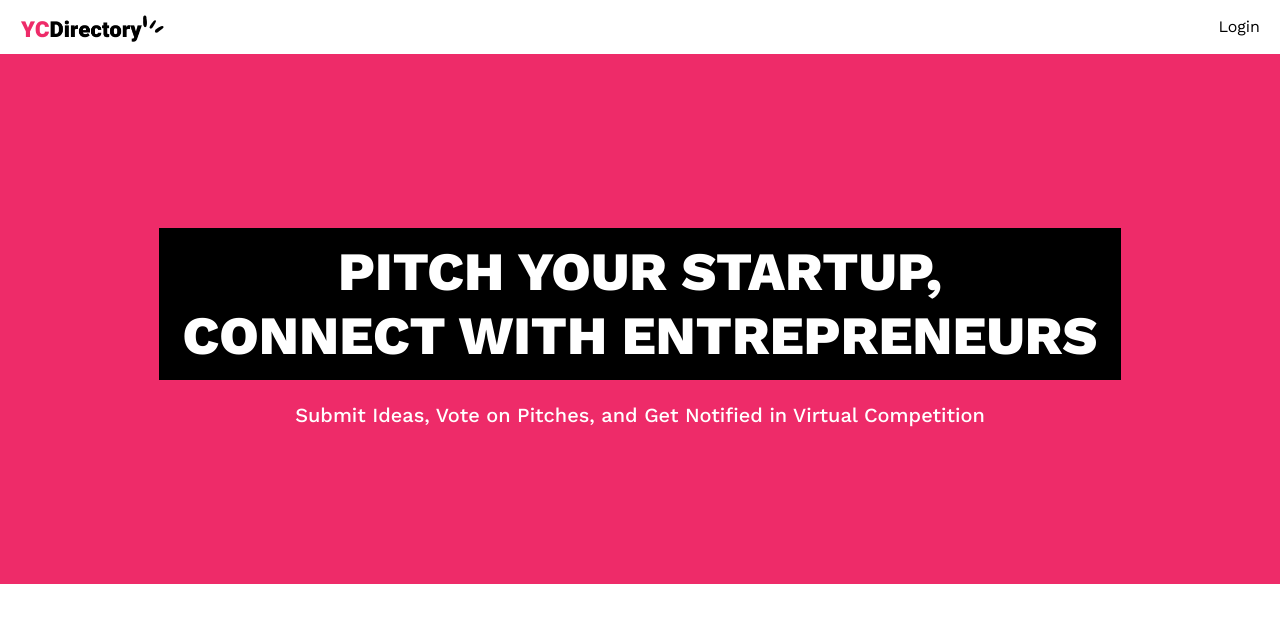
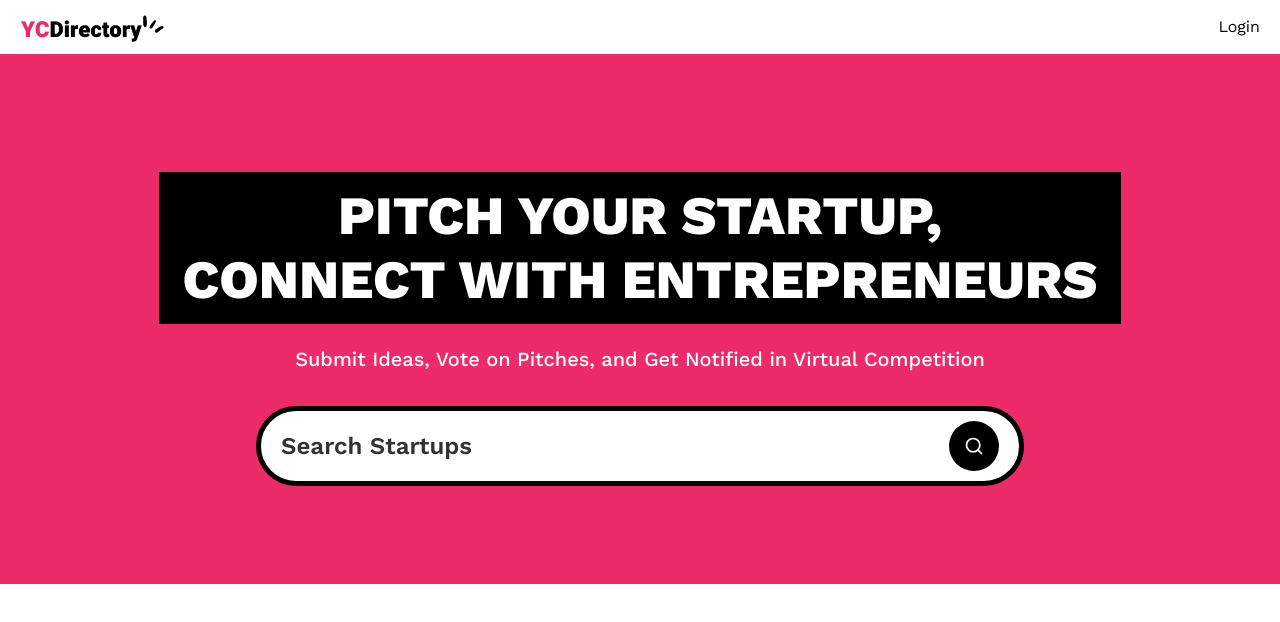
Before and after one commit to Nehal409/next-js-startup-app, a Next.js app: page / in a window 1280 px wide. Shown: the top 622 px of the page. Built offline with nearby package versions, Linux system fonts and the light colour scheme; no server answers.

Commit message:
implement search form

```diff
--- a/app/(root)/layout.tsx
+++ b/app/(root)/layout.tsx
@@ -1,5 +1,5 @@
 import React from "react";
-import Navbar from "../components/Navbar";
+import Navbar from "../../components/Navbar";
 
 export default function Layout({
   children,
--- a/app/(root)/page.tsx
+++ b/app/(root)/page.tsx
@@ -1,4 +1,12 @@
-export default function Home() {
+import SearchForm from "../../components/SearchForm";
+
+export default async function Home({
+  searchParams,
+}: {
+  searchParams: Promise<{ query?: string }>;
+}) {
+  // Robust server side form handling
+  const query = (await searchParams).query;
   return (
     <>
       <section className="pink_container">
@@ -9,6 +17,7 @@
         <p className="sub-heading !max-w-3xl">
           Submit Ideas, Vote on Pitches, and Get Notified in Virtual Competition
         </p>
+        <SearchForm query={query} />
       </section>
     </>
   );
--- /dev/null
+++ b/components/SearchForm.tsx
@@ -0,0 +1,25 @@
+import Form from "next/form";
+import SearchFormReset from "./SearchFormReset";
+import { Search } from "lucide-react";
+
+const SearchForm = ({ query }: { query?: string }) => {
+  return (
+    <Form action="/" scroll={false} className="search-form">
+      <input
+        name="query"
+        defaultValue={query}
+        className="search-input"
+        placeholder="Search Startups"
+        type="text"
+      />
+      <div className="flex gap-2">
+        {query && <SearchFormReset />}
+        <button type="submit" className="search-btn text-white">
+          <Search className="size-5" />
+        </button>
+      </div>
+    </Form>
+  );
+};
+
+export default SearchForm;
--- /dev/null
+++ b/components/SearchFormReset.tsx
@@ -0,0 +1,21 @@
+"use client";
+
+import Link from "next/link";
+import { X } from "lucide-react";
+
+const SearchFormReset = () => {
+  const reset = () => {
+    const form = document.querySelector(".search-form") as HTMLFormElement;
+
+    if (form) form.reset();
+  };
+
+  return (
+    <button type="reset" onClick={reset}>
+      <Link href="/" className="search-btn text-white">
+        <X className="size-5" />
+      </Link>
+    </button>
+  );
+};
+export default SearchFormReset;
--- /dev/null
+++ b/components/ui/button.tsx
@@ -0,0 +1,57 @@
+import * as React from "react"
+import { Slot } from "@radix-ui/react-slot"
+import { cva, type VariantProps } from "class-variance-authority"
+
+import { cn } from "@/lib/utils"
+
+const buttonVariants = cva(
+  "inline-flex items-center justify-center gap-2 whitespace-nowrap rounded-md text-sm font-medium transition-colors focus-visible:outline-none focus-visible:ring-1 focus-visible:ring-ring disabled:pointer-events-none disabled:opacity-50 [&_svg]:pointer-events-none [&_svg]:size-4 [&_svg]:shrink-0",
+  {
+    variants: {
+      variant: {
+        default:
+          "bg-primary text-primary-foreground shadow hover:bg-primary/90",
+        destructive:
+          "bg-destructive text-destructive-foreground shadow-sm hover:bg-destructive/90",
+        outline:
+          "border border-input bg-background shadow-sm hover:bg-accent hover:text-accent-foreground",
+        secondary:
+          "bg-secondary text-secondary-foreground shadow-sm hover:bg-secondary/80",
+        ghost: "hover:bg-accent hover:text-accent-foreground",
+        link: "text-primary underline-offset-4 hover:underline",
+      },
+      size: {
+        default: "h-9 px-4 py-2",
+        sm: "h-8 rounded-md px-3 text-xs",
+        lg: "h-10 rounded-md px-8",
+        icon: "h-9 w-9",
+      },
+    },
+    defaultVariants: {
+      variant: "default",
+      size: "default",
+    },
+  }
+)
+
+export interface ButtonProps
+  extends React.ButtonHTMLAttributes<HTMLButtonElement>,
+    VariantProps<typeof buttonVariants> {
+  asChild?: boolean
+}
+
+const Button = React.forwardRef<HTMLButtonElement, ButtonProps>(
+  ({ className, variant, size, asChild = false, ...props }, ref) => {
+    const Comp = asChild ? Slot : "button"
+    return (
+      <Comp
+        className={cn(buttonVariants({ variant, size, className }))}
+        ref={ref}
+        {...props}
+      />
+    )
+  }
+)
+Button.displayName = "Button"
+
+export { Button, buttonVariants }
--- a/package.json
+++ b/package.json
@@ -14,6 +14,7 @@
     "react-dom": "$react-dom"
   },
   "dependencies": {
+    "@radix-ui/react-slot": "^1.1.2",
     "@tailwindcss/typography": "^0.5.16",
     "class-variance-authority": "^0.7.1",
     "clsx": "^2.1.1",
```
Also changed, not shown: components/Navbar.tsx (renamed from app/components/Navbar.tsx), 1 other file (tests, documents, lock files or other folders).
